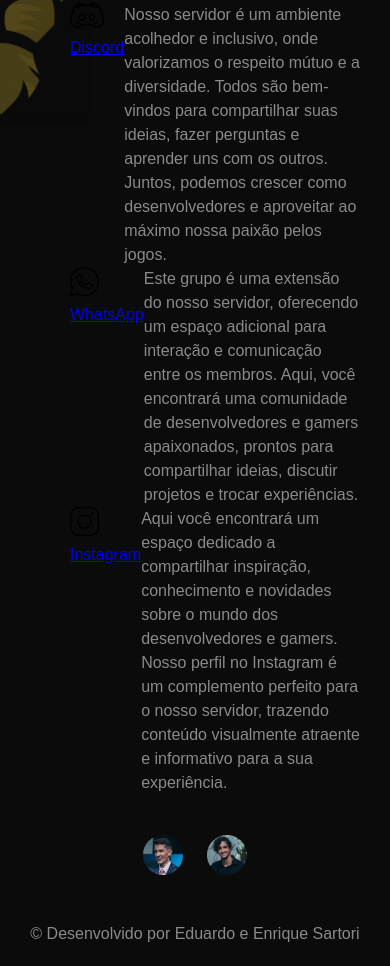
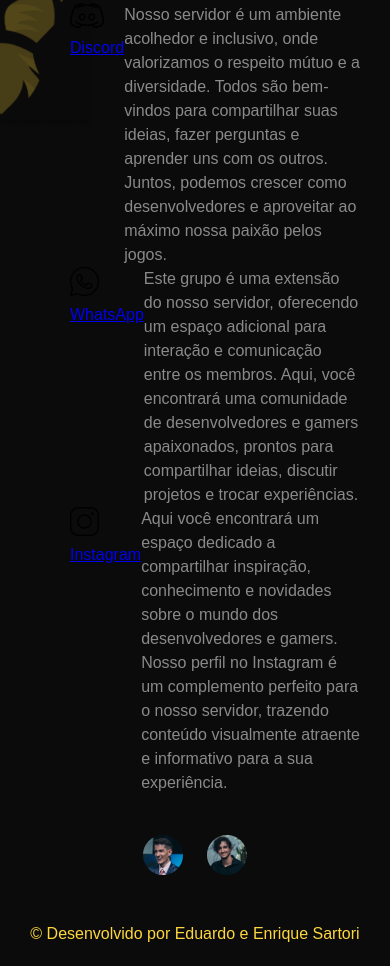
Before and after one commit to oeduardosartori/landing-page-link-forever, a plain HTML site: page index.html in a window 390 px wide. Shown: the part 495-1461 px from the top of the page. Drawn offline with Linux system fonts and the light colour scheme; a web font is replaced by a local one.

Commit message:
alteracoes 1.0

```diff
--- a/style.css
+++ b/style.css
@@ -91,6 +91,7 @@
 
     /* Rodapé */
     .rodape {
+      color: var(--color-secondary);
       text-align: center;
       padding: 20px;
     }
```
